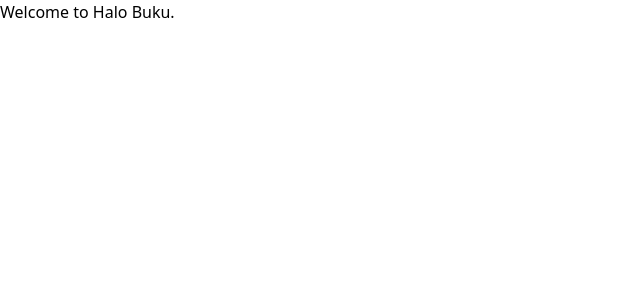
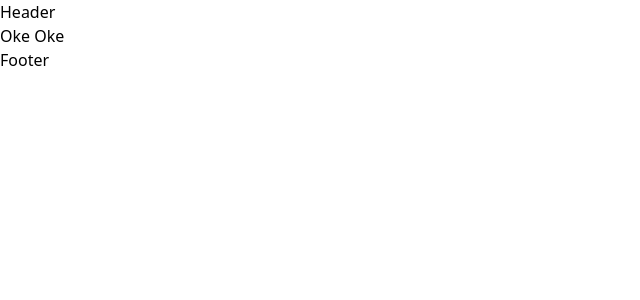
Before and after one commit to CrashTeamR/HaloBuku, a Next.js app: page / in a window 1280 px wide. Shown: the top 300 px of the page, without its empty margins (0-640 px from the left). Built offline with nearby package versions, Linux system fonts and the light colour scheme.

Commit message:
Update index.tsx
Add RootLayout to Home component

```diff
--- a/src/pages/index.tsx
+++ b/src/pages/index.tsx
@@ -1,3 +1,5 @@
+import { RootLayout } from "../components";
+
 import Head from "next/head";
 
 export default function Home() {
@@ -7,7 +9,9 @@ export default function Home() {
         <title>Home | Halo Buku</title>
       </Head>
 
-      <h1>Welcome to Halo Buku.</h1>
+      <RootLayout>
+        <h1>Oke Oke</h1>
+      </RootLayout>
     </>
   );
 }
```
